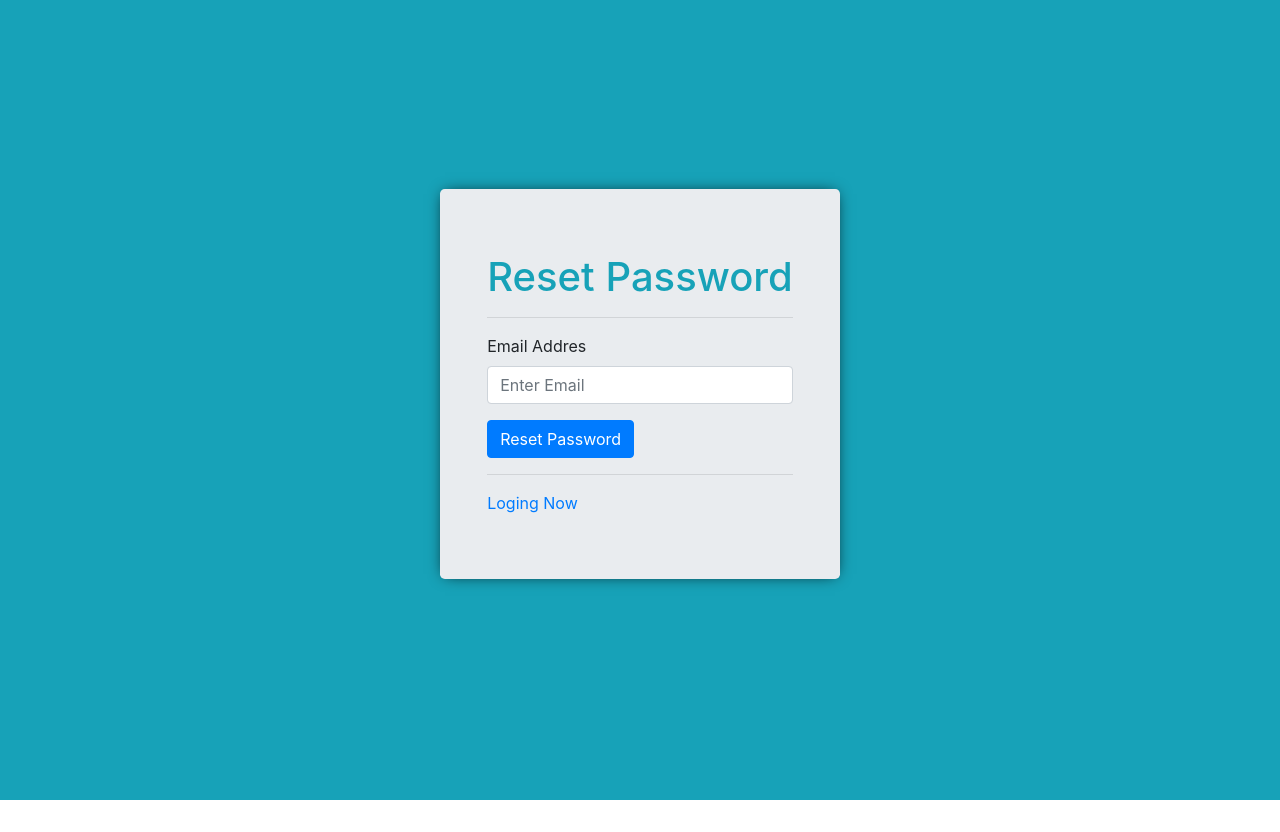
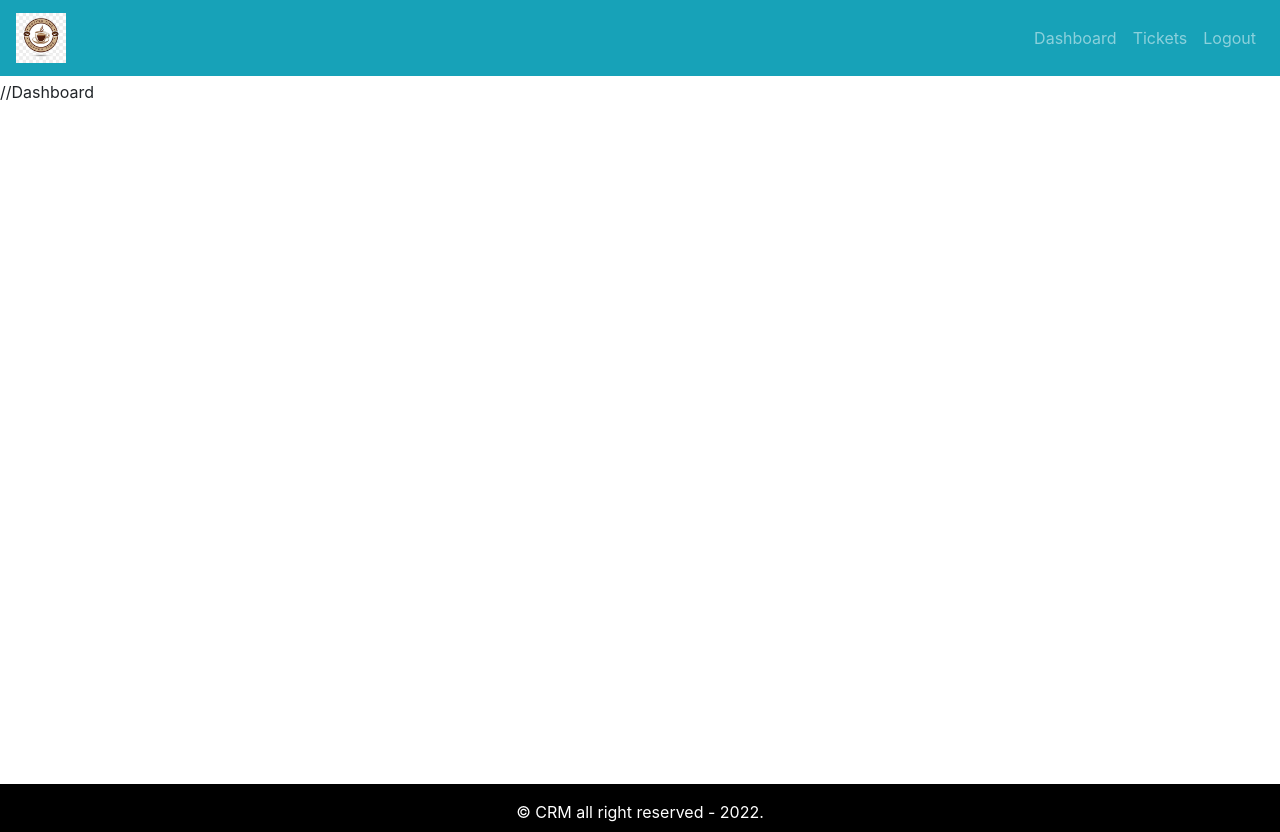
Before and after one commit to Mateuszi9/crm-frontend, a React (Create React App) app: page / in a window 1280 px wide. Before the commit the page ends 800 px from the top, so only its background shows below. Built offline with nearby package versions, Linux system fonts and the light colour scheme.

Commit message:
layout is added

```diff
--- a/src/App.css
+++ b/src/App.css
@@ -0,0 +1,24 @@
+.default-layout{
+    display: grid;
+    grid-template-rows: 80px auto 3rem;
+    grid-template-areas:
+    "header"
+    "main"
+    "footer"
+}
+
+header {
+    grid-area: header;
+}
+
+main{
+    grid-area: main;
+    min-height: 88vh;
+}
+
+footer{
+    grid-area: footer;
+    background: black;
+    padding: 1rem;
+    color: white;
+}
--- a/src/App.js
+++ b/src/App.js
@@ -1,4 +1,5 @@
 import './App.css';
+import { DefaultLayout } from './layout/DefaultLayout';
 
 import { Entry } from './pages/entry/Entry.page';
 
@@ -6,7 +7,11 @@
 function App() {
   return (
     <div className="App">
-      <Entry />
+      {/*<Entry />*/}
+
+      <DefaultLayout>
+        //Dashboard
+      </DefaultLayout>
     </div>
   );
 }
--- /dev/null
+++ b/src/layout/DefaultLayout.js
@@ -0,0 +1,22 @@
+import React from "react";
+import { Footer } from "./partials/Footer.comp";
+import { Header } from "./partials/Header.comp";
+
+export const DefaultLayout = ({children}) => {
+    return (
+
+            <div className="default-layout">
+                <div className="header">
+                <Header/>
+                </div>
+
+                <main className="main">
+                    {children}
+                </main>
+
+                <footer className="footer">
+                    <Footer/>
+                </footer>
+            </div>
+    )
+}
--- /dev/null
+++ b/src/layout/partials/Footer.comp.js
@@ -0,0 +1,9 @@
+import React from "react";
+
+export const Footer = () => {
+    return (
+        <div className="text-center copy-right">
+            &copy; CRM all right reserved - 2022.
+        </div>
+    )
+}
--- /dev/null
+++ b/src/layout/partials/Header.comp.js
@@ -0,0 +1,28 @@
+import React from "react";
+import {Navbar, Nav}from 'react-bootstrap';
+import logo from '../../assets/img/logo.png';
+
+export const Header = () => {
+    return (
+        <Navbar
+        collapseOnSelect
+        bg="info"
+        variant="dark"
+        expand="md"
+        >
+            <Navbar.Brand>
+               <img src={logo} alt="logo" width="50px" />
+            </Navbar.Brand>
+
+            <Navbar.Toggle aria-controls="basic-navbar-nav" />
+            <Navbar.Collapse id="basic-navbar-nav">
+                <Nav className="ml-auto">
+                    <Nav.Link href="/dashboard">Dashboard</Nav.Link>
+                    <Nav.Link href="/tickets">Tickets</Nav.Link>
+                    <Nav.Link href="/logout">Logout</Nav.Link>
+                </Nav>
+            </Navbar.Collapse>
+
+        </Navbar>
+    )
+}
```
Also changed, not shown: src/assets/img/logo.png (added).
